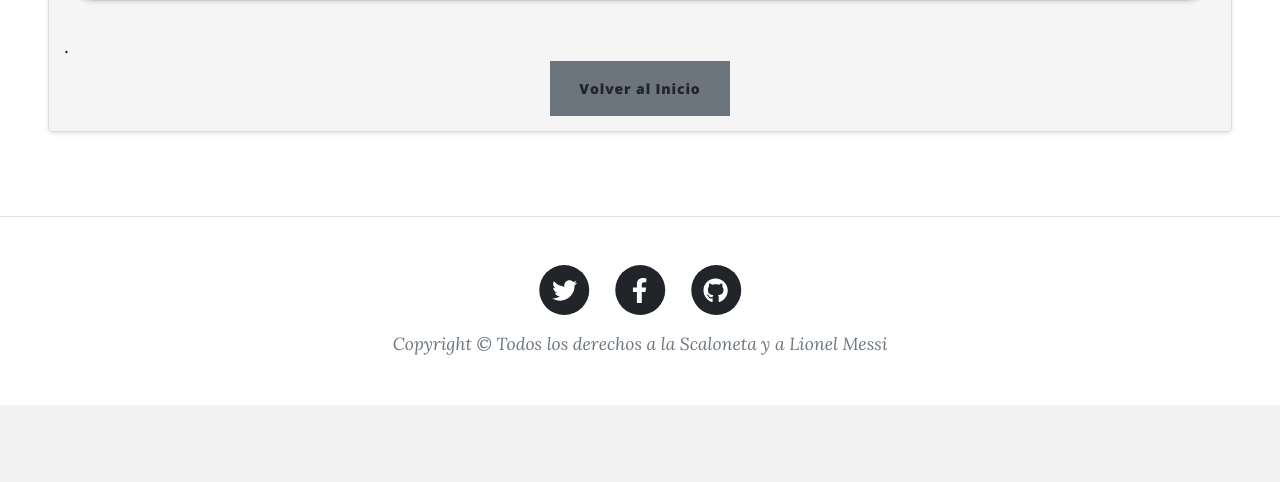
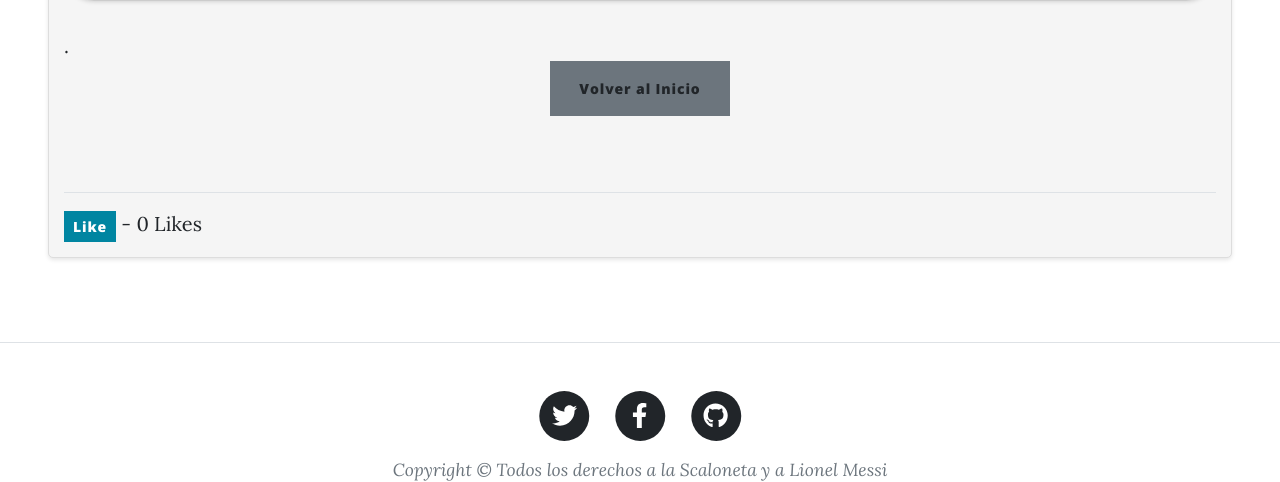
Before and after one commit to brunoruiztalamo/blogProject, a Django app: page /posts/detalle_post/detalle/1 in a window 1280 px wide. Shown: the part 1383-1865 px from the top of the page. Before the commit the page ends 1788 px from the top, so only its background shows below. Run offline with Django 4.2, Linux system fonts and the light colour scheme; a user stored in the database is signed in; data comes from the database, SQL or seed files in the repository; both versions use the stored data as it was after the commit; some libraries are stand-ins or nearby versions.

Commit message:
Added working like button and like counter

```diff
--- a/blogPosts/forms.py
+++ b/blogPosts/forms.py
@@ -4,18 +4,19 @@ from .models import  Post
 class formularioPost(forms.ModelForm):
     class Meta:
         model = Post
-        fields = ['title', 'header', 'timestamp', 'content', 'image', 'category']
+        fields = ['title', 'header','category', 'timestamp', 'content', 'image']
         labels = {
             'title': 'Título',
             'header': 'Encabezado',
+            'category': 'Categoria',
             'timestamp': 'Fecha y Hora',
             'content': 'Contenido',
             'image': 'Imagen',
-            'category': 'Categoria'
         }
         widgets = {
             'title': forms.TextInput(attrs={'class': 'form-control', 'style': 'font-weight: bold;'}),
             'header': forms.TextInput(attrs={'class': 'form-control', 'style': 'font-weight: bold;'}),
+            'category': forms.Select(attrs={'class': 'form-control'}),
             'timestamp': forms.DateInput(attrs={'class': 'form-control'}),
             'content': forms.Textarea(attrs={'class': 'form-control', 'style': 'height: 200px;'}),
             'image': forms.FileInput(attrs={'class': 'form-control'}),
--- a/blogPosts/models.py
+++ b/blogPosts/models.py
@@ -20,6 +20,7 @@ class Post(models.Model):
     image = models.ImageField(upload_to='posts/', default="#IMAGE")
     date = models.DateField(auto_now_add=True)
     category = models.ForeignKey(Category, on_delete=models.CASCADE)
+    likes = models.ManyToManyField(User, related_name='blog_posts')
 
 
     def __str__(self):
@@ -28,7 +29,8 @@ class Post(models.Model):
     def get_absolute_url(self):
         return reverse('detalle_post', kwargs={'pk': self.pk})
 
-
+    def total_likes(self):
+        return self.likes.count()
 
 
 
--- a/blogPosts/templates/detalle_post.html
+++ b/blogPosts/templates/detalle_post.html
@@ -21,5 +21,11 @@
                 <a href="{% url 'inicio' %}">Volver al Inicio</a>
             </button>
         </div>
+        <br/><br/>
+        <hr>
+        <form action="{% url 'like_post' post.pk %}" method="POST">
+            {% csrf_token %}
+            <button type="submit" name="post_id", value="{{ post.id }}", class="btn btn-primary btn-sm">Like</button> - {{ total_likes }} Likes
+        </form>
     </div>
 {% endblock contenido %}
--- a/blogPosts/urls.py
+++ b/blogPosts/urls.py
@@ -1,5 +1,5 @@
 from django.urls import path
-from .views import AddPostView, PostListView, PostView, PostMain, PostUpdateView, UserPostsListView, PostDeleteView, SearchView, AddCategoryView, CategoryView
+from .views import AddPostView, PostListView, PostView, PostMain, PostUpdateView, UserPostsListView, PostDeleteView, SearchView, AddCategoryView, CategoryView, LikeView
 
 
 
@@ -14,4 +14,6 @@ urlpatterns = [
     path('buscar/', SearchView.as_view(), name='buscar'),
     path('agregar_categoria', AddCategoryView.as_view, name='agregar_categoria'),
     path('categoria/<str:cats>', CategoryView, name='categoria' ),
+    path('like/<int:pk>', LikeView, name='like_post'),
+
 ]
--- a/blogPosts/views.py
+++ b/blogPosts/views.py
@@ -3,6 +3,7 @@ from .forms import formularioEdicion, formularioPost
 from blogProfiles.models import Profile
 from django.contrib.auth.mixins import LoginRequiredMixin
 from django.db.models import Q
+from django.http import HttpResponseRedirect
 from django.shortcuts import get_object_or_404, render
 from django.urls import reverse_lazy, reverse
 from django.views.generic import TemplateView, DetailView, ListView, CreateView, UpdateView, DeleteView
@@ -161,13 +162,18 @@ class PostView(LoginRequiredMixin, DetailView):
         return get_object_or_404(Post, pk=pk)
 
     def get_context_data(self, **kwargs):
-        context = super().get_context_data(**kwargs)
+        cat_menu = Category.objects.all()
+        context = super(PostView, self).get_context_data(**kwargs)
         user_profile = Profile.objects.get(user=self.request.user)
-        post = self.object
+        post_by_id = get_object_or_404(Post, id=self.kwargs['pk'])
+        total_likes = post_by_id.total_likes()
+        post = Post.objects.get(user=self.request.user)
+
 
         context['user_profile'] = user_profile
         context['user_avatar_url'] = user_profile.avatar.url
-
+        context['cat_menu'] = cat_menu
+        context['total_likes'] = total_likes
         if post.image:
             context['post_image_url'] = post.image.url
         else:
@@ -219,3 +225,10 @@ def CategoryView(request, cats):
     category_posts = Post.objects.filter(category=category)
 
     return render(request, 'categorias.html', {'cats': cats, 'category_posts': category_posts})
+
+
+#Vista para likes
+def LikeView(request, pk):
+    post = get_object_or_404(Post, id=request.POST.get('post_id'))
+    post.likes.add(request.user)
+    return HttpResponseRedirect(reverse('detalle_post', args=[str(pk)]))
```
Also changed, not shown: blogPosts/templates/categorias.html (+3 -4 lines), blogPosts/templates/like_post.html (added, +10 -0 lines), blogPosts/migrations/0004_post_likes_alter_post_timestamp.py (added), db.sqlite3, media/posts/Evolution-of-Coding-scaled.jpg (added).
